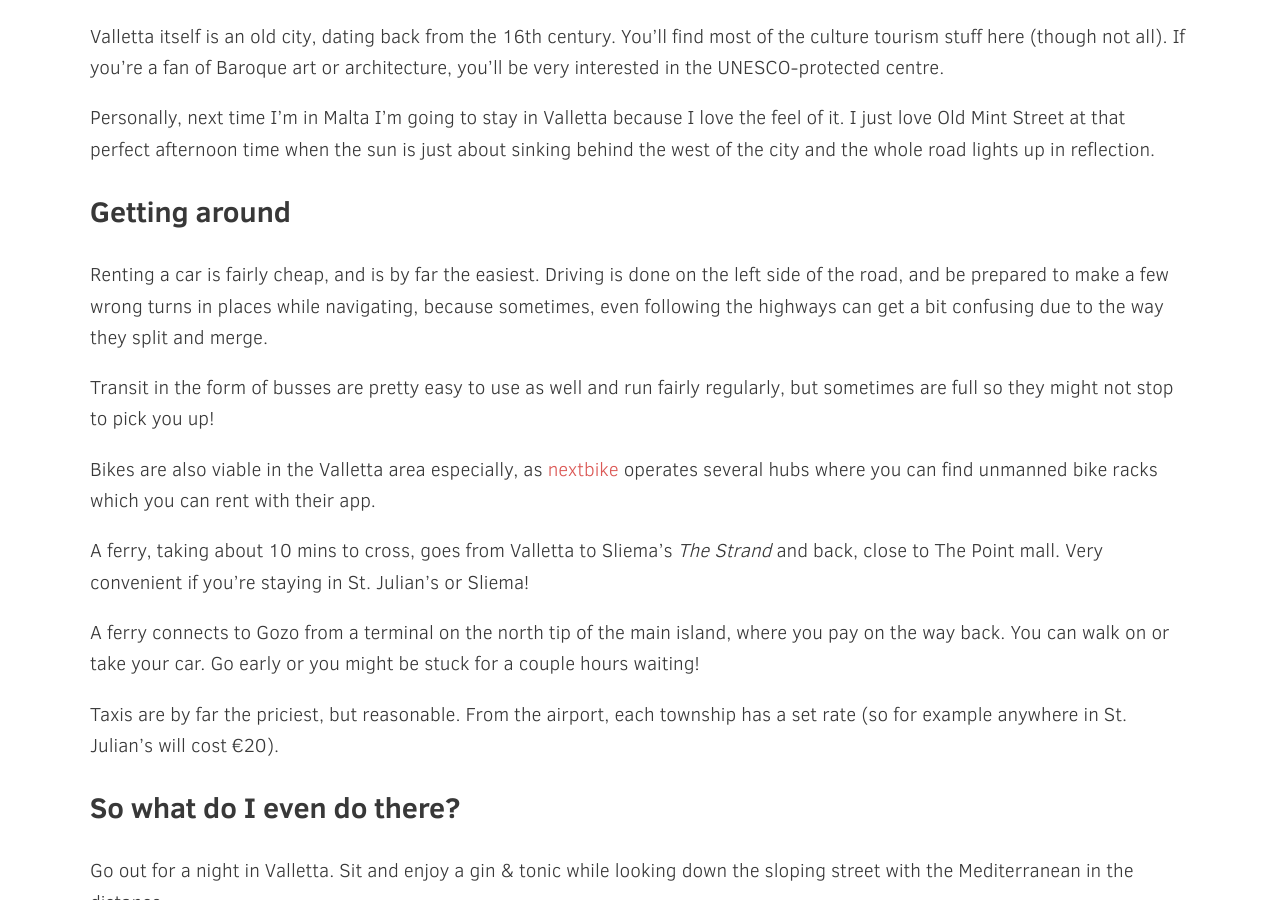
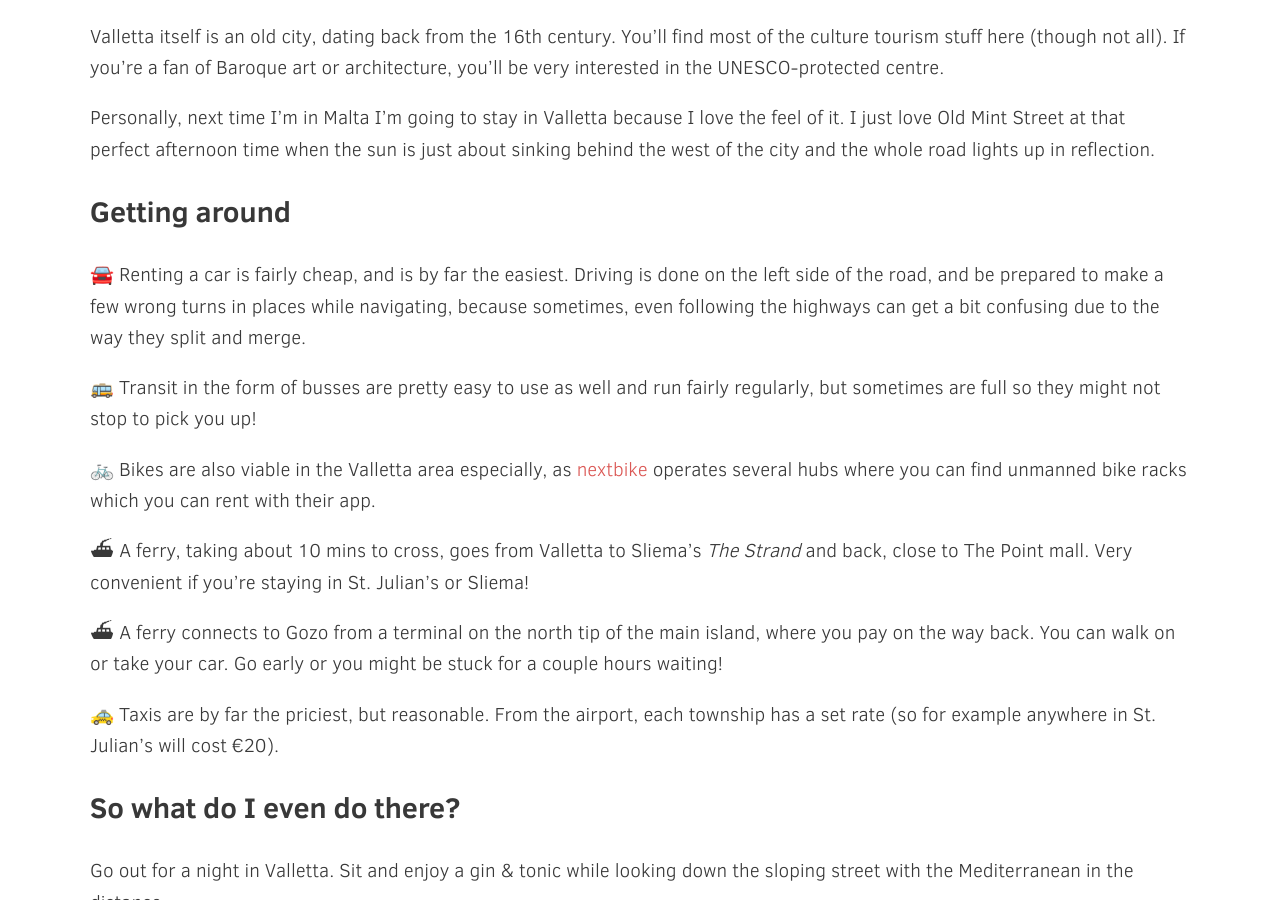
Before and after one commit to mtimofiiv/80days.in, a Jekyll site: the page built from _posts/2019-01-05-what-to-do-in-malta.markdown, in a window 1280 px wide and 900 px high, scrolled down 1775 px. Built offline with Jekyll 4.4.1, drawn with Linux system fonts in a browser that asks for light colours; comment, search, counter and statistics services are not loaded.

Commit message:
adding emoji to transport list

```diff
--- a/_posts/2019-01-05-what-to-do-in-malta.markdown
+++ b/_posts/2019-01-05-what-to-do-in-malta.markdown
@@ -35,17 +35,17 @@ Personally, next time I'm in Malta I'm going to stay in Valletta because I love
 
 ## Getting around
 
-Renting a car is fairly cheap, and is by far the easiest. Driving is done on the left side of the road, and be prepared to make a few wrong turns in places while navigating, because sometimes, even following the highways can get a bit confusing due to the way they split and merge.
+🚘 Renting a car is fairly cheap, and is by far the easiest. Driving is done on the left side of the road, and be prepared to make a few wrong turns in places while navigating, because sometimes, even following the highways can get a bit confusing due to the way they split and merge.
 
-Transit in the form of busses are pretty easy to use as well and run fairly regularly, but sometimes are full so they might not stop to pick you up!
+🚌 Transit in the form of busses are pretty easy to use as well and run fairly regularly, but sometimes are full so they might not stop to pick you up!
 
-Bikes are also viable in the Valletta area especially, as [nextbike](https://www.nextbike.com.mt/en/malta/) operates several hubs where you can find unmanned bike racks which you can rent with their app.
+🚲 Bikes are also viable in the Valletta area especially, as [nextbike](https://www.nextbike.com.mt/en/malta/) operates several hubs where you can find unmanned bike racks which you can rent with their app.
 
-A ferry, taking about 10 mins to cross, goes from Valletta to Sliema's _The Strand_ and back, close to The Point mall. Very convenient if you're staying in St. Julian's or Sliema!
+⛴ A ferry, taking about 10 mins to cross, goes from Valletta to Sliema's _The Strand_ and back, close to The Point mall. Very convenient if you're staying in St. Julian's or Sliema!
 
-A ferry connects to Gozo from a terminal on the north tip of the main island, where you pay on the way back. You can walk on or take your car. Go early or you might be stuck for a couple hours waiting!
+⛴ A ferry connects to Gozo from a terminal on the north tip of the main island, where you pay on the way back. You can walk on or take your car. Go early or you might be stuck for a couple hours waiting!
 
-Taxis are by far the priciest, but reasonable. From the airport, each township has a set rate (so for example anywhere in St. Julian's will cost €20).
+🚕 Taxis are by far the priciest, but reasonable. From the airport, each township has a set rate (so for example anywhere in St. Julian's will cost €20).
 
 ## So what do I even do there?
 
```
